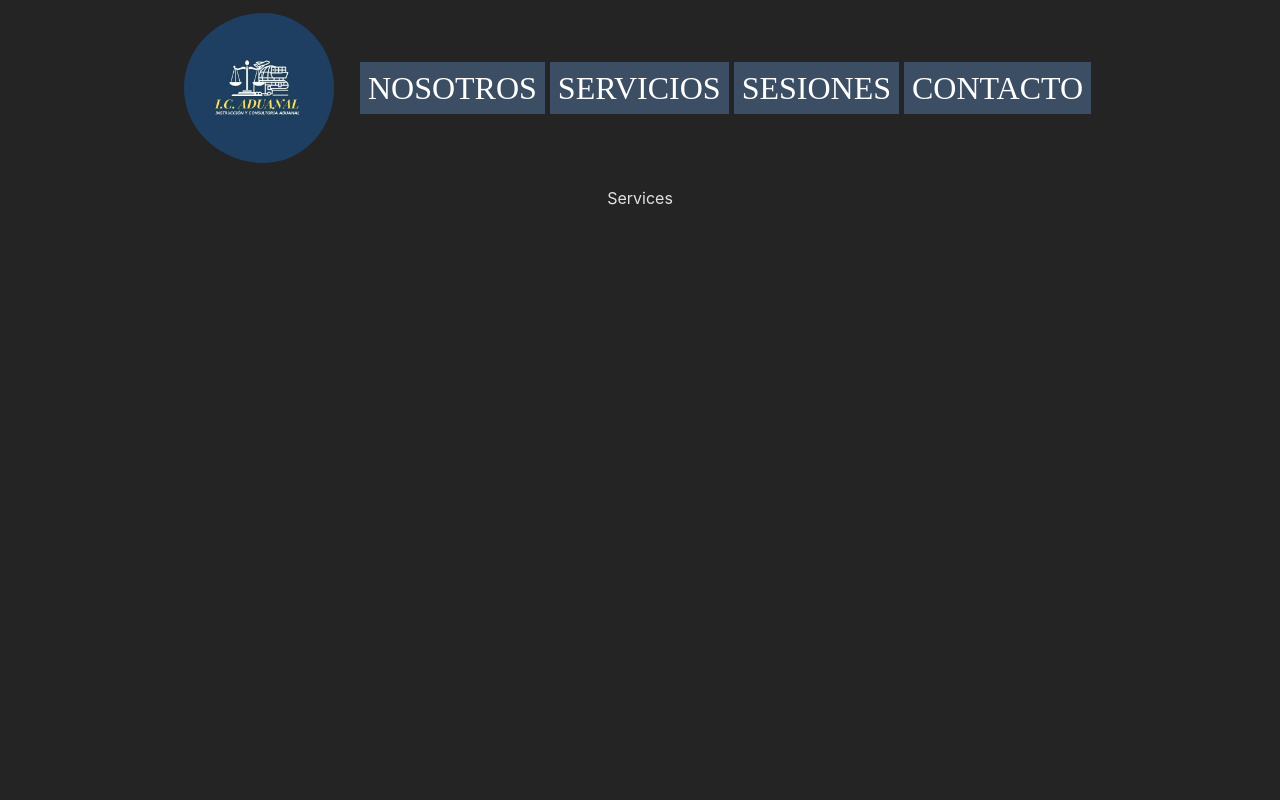
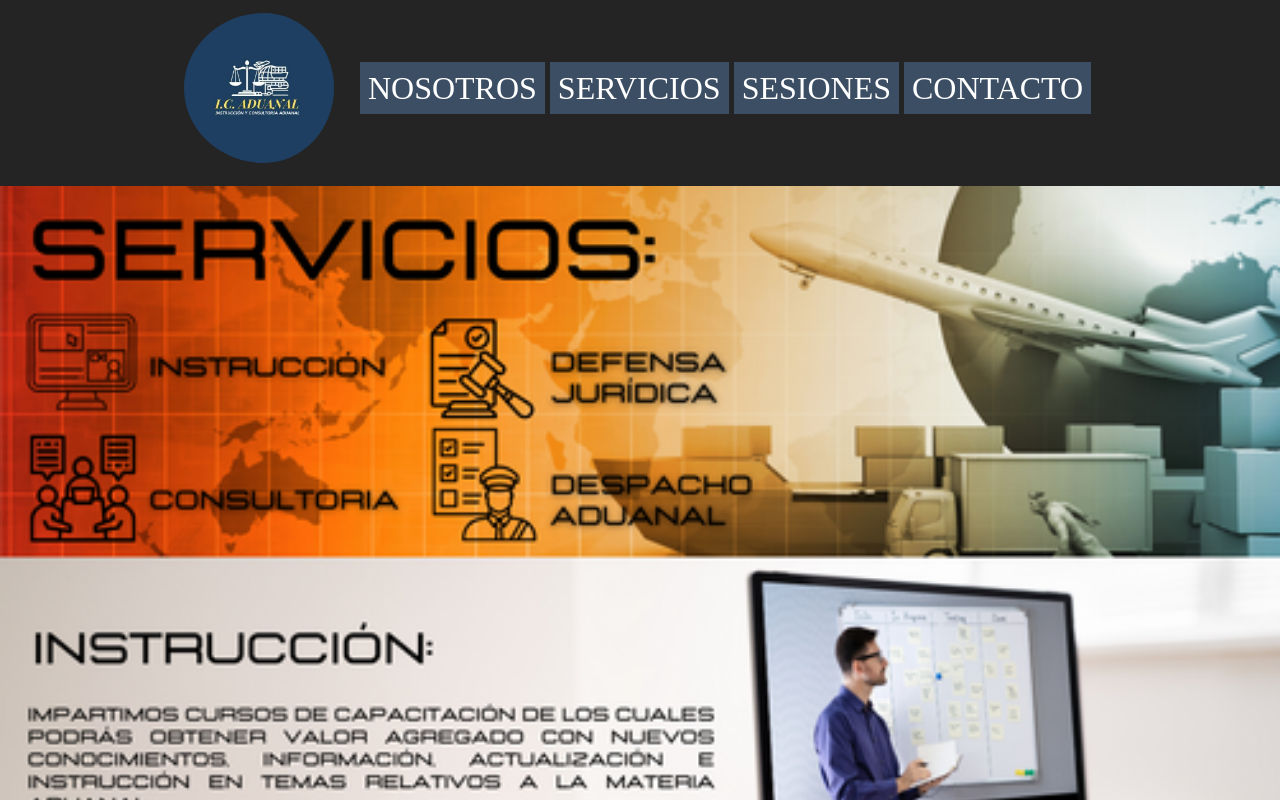
Before and after one commit to Darkk3n/CustomsConsultancy, a React (Vite) app in the folder CustomsConsultancy.Web/: page /services in a window 1280 px wide. Shown: the top 800 px of the page. Built offline with nearby package versions, Linux system fonts and the light colour scheme; a web font is replaced by a local one.

Commit message:
Preview of Services component

```diff
--- a/CustomsConsultancy.Web/src/components/Services.tsx
+++ b/CustomsConsultancy.Web/src/components/Services.tsx
@@ -1,6 +1,9 @@
+import { Image } from "react-bootstrap"
 
 export const Services = () => {
    return (
-      <div>Services</div>
+      <div >
+         <Image fluid src="src/assets/img/services.png" style={{ width: '100%' }} />
+      </div>
    )
 }
```
Also changed, not shown: CustomsConsultancy.Web/src/assets/img/services.png (added).
